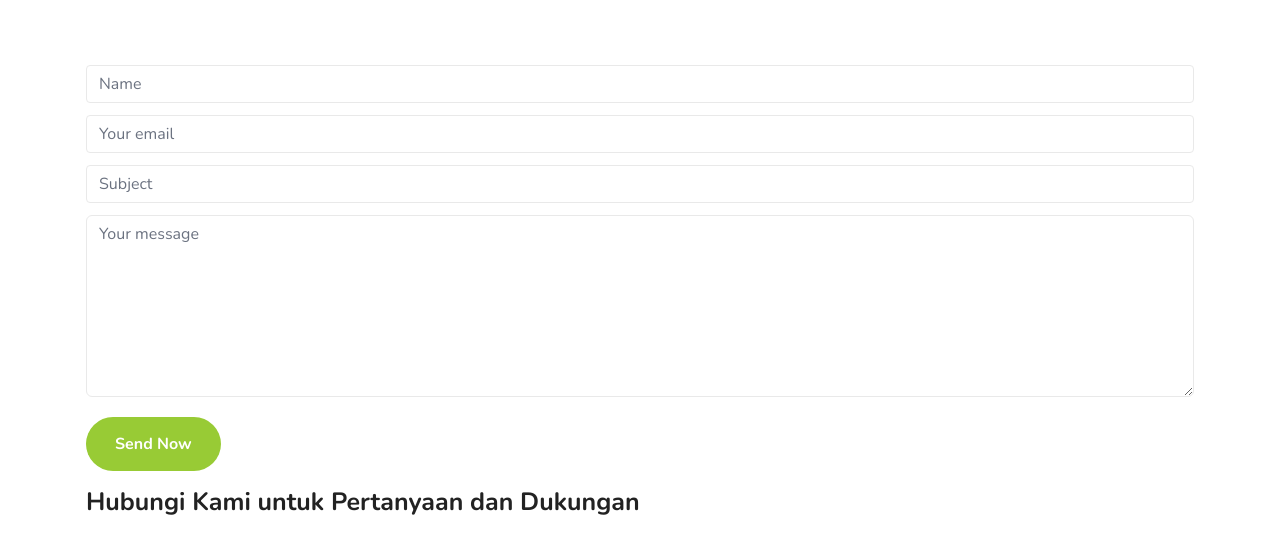
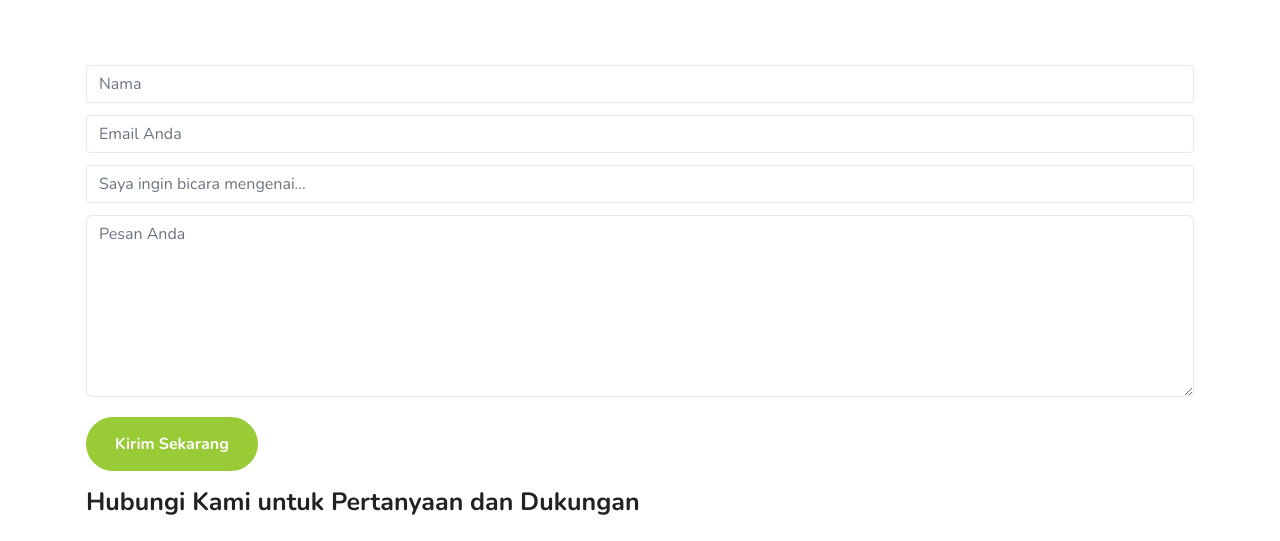
Before and after one commit to algonacci/Terrafarms-Website, an Astro site: page /contact in a window 1280 px wide. Shown: the part 250-791 px from the top of the page. Built offline with nearby package versions, Linux system fonts and the light colour scheme; Astro itself is replaced by a stand-in of ours; some packages are replaced by stand-ins of ours; what tailwind-bootstrap-grid would draw is missing.

Commit message:
change placeholder

```diff
--- a/src/pages/contact.astro
+++ b/src/pages/contact.astro
@@ -21,7 +21,7 @@ const { title, description, info } = entry?.data;
                 class="form-input w-full rounded"
                 name="name"
                 type="text"
-                placeholder="Name"
+                placeholder="Nama"
                 required
               />
             </div>
@@ -30,7 +30,7 @@ const { title, description, info } = entry?.data;
                 class="form-input w-full rounded"
                 name="email"
                 type="email"
-                placeholder="Your email"
+                placeholder="Email Anda"
                 required
               />
             </div>
@@ -39,7 +39,7 @@ const { title, description, info } = entry?.data;
                 class="form-input w-full rounded"
                 name="subject"
                 type="text"
-                placeholder="Subject"
+                placeholder="Saya ingin bicara mengenai..."
                 required
               />
             </div>
@@ -47,9 +47,9 @@ const { title, description, info } = entry?.data;
               <textarea
                 class="form-textarea w-full rounded-md"
                 rows="7"
-                placeholder="Your message"></textarea>
+                placeholder="Pesan Anda"></textarea>
             </div>
-            <button type="submit" class="btn btn-primary"> Send Now</button>
+            <button type="submit" class="btn btn-primary"> Kirim Sekarang</button>
           </form>
         </div>
         <div class="content col-12 md:col-6 lg:col-5">
```
